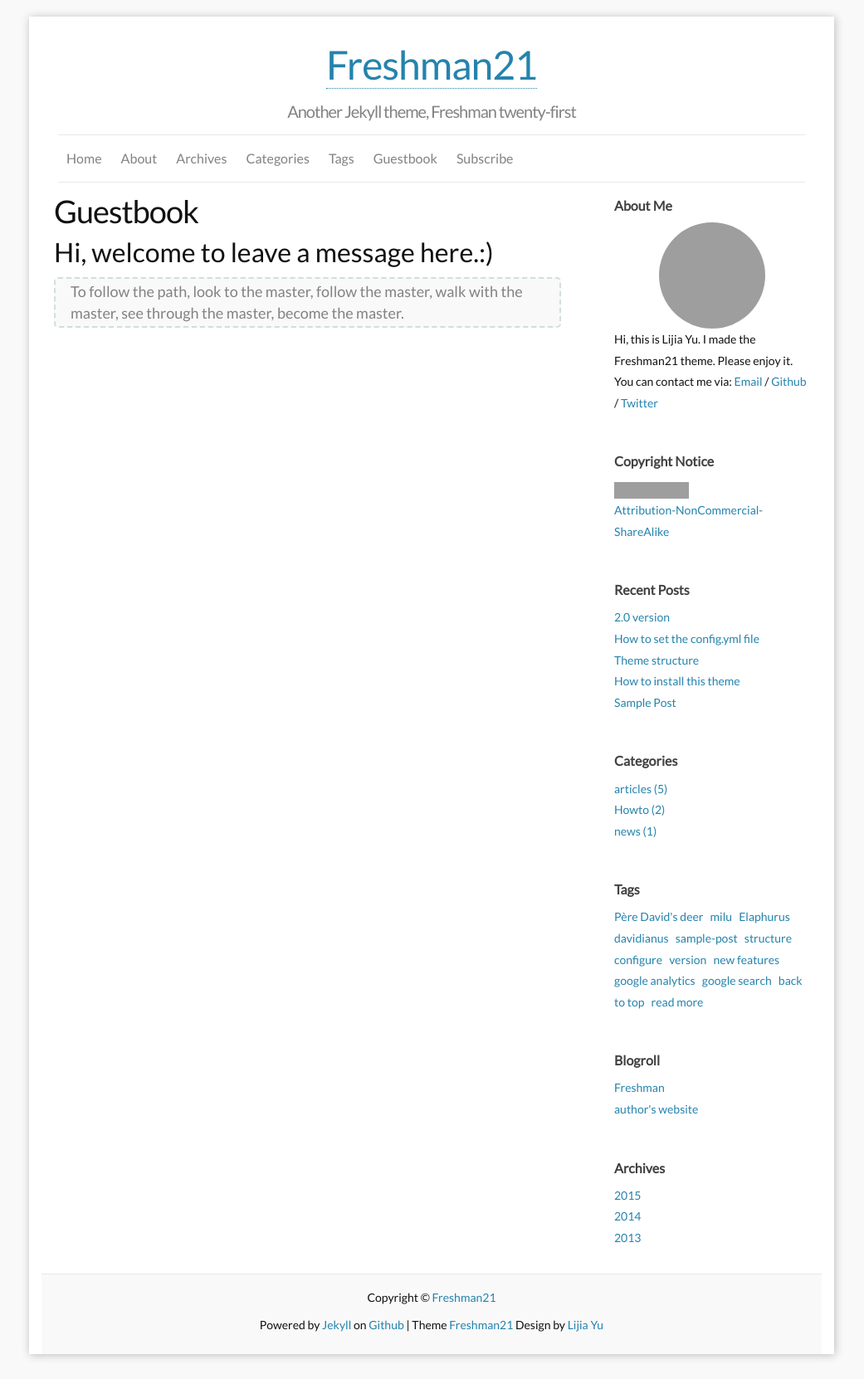
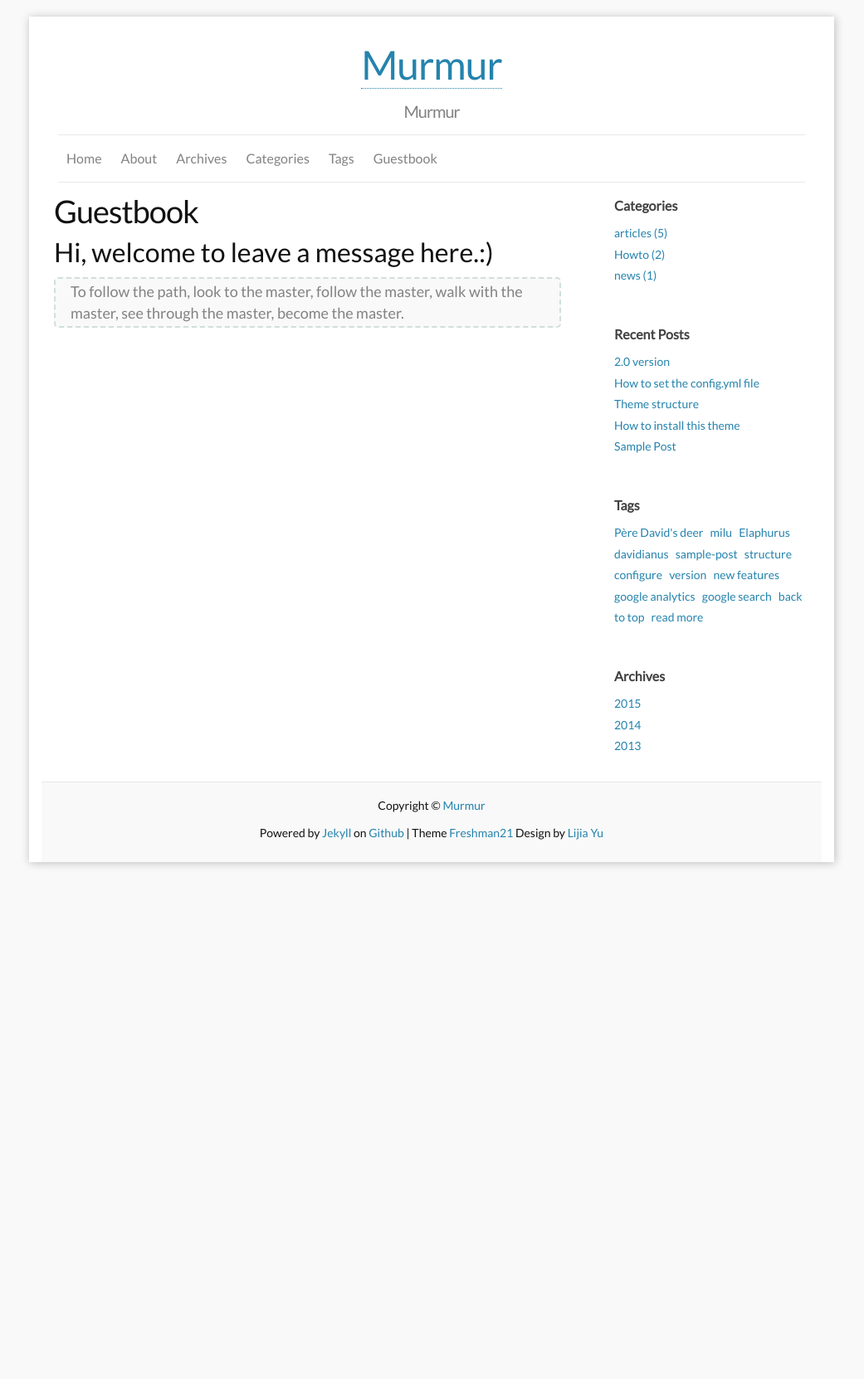
Before and after one commit to ej0cl6/blog, a Jekyll site: the page built from f_guestbook.md, in a window 1280 px wide. Shown: the whole page at 83% size, without its empty margins (120-1161 px from the left). Built offline with Jekyll 4.4.1, drawn with Linux system fonts in a browser that asks for light colours; comment, search, counter and statistics services are not loaded; after the commit the page ends 1069 px from its top, so only the background shows below that; grey boxes are pictures that could not be loaded.

Commit message:
test layout

```diff
--- a/_config.yml
+++ b/_config.yml
@@ -1,7 +1,7 @@
 ### Site info:
-title: Freshman21
-tagline: Another Jekyll theme, Freshman twenty-first
-author: Lijia Yu
+title: Murmur
+tagline: Murmur
+author: Kuan-Hao Huang
 email: yu@lijiayu.net
 description: "Freshman21 is a Jekyll blog theme." # You can edit this line in _config.yml. It will appear in your document head meta and in your feed.xml site description
 keywords: "Jekyll, theme, Freshman21"
@@ -10,17 +10,17 @@
 locale: en_US
 
 ### Personal info and site tools info:
-twitter_username: yulijia
-github_username:  yulijia
-disqus_shortname: freshman21
+twitter_username:
+github_username:
+disqus_shortname:
 favicon:     "/images/favicon.ico"
 aboutme: Hi, this is Lijia Yu. I made the Freshman21 theme. Please enjoy it. # these are shown on aboutme-sidebar.
 aboutme_photo: https://i.imgur.com/Mdc4szJl.jpg# your photo.
-google_analytics_key: UA-57979084-1 # put YOUR key here to enable tracking! (blank to disable)
+google_analytics_key: # put YOUR key here to enable tracking! (blank to disable)
 
 
 ### Site setting:
-ShowContactInfo: "True" # Personal Info (twitter,github,email) can be seen on aboutme-sidebar, those info only shown where ShowContactInfo == True
+ShowContactInfo: "False" # Personal Info (twitter,github,email) can be seen on aboutme-sidebar, those info only shown where ShowContactInfo == True
 default_column: "two" # blog style: two columns, if default_column != "two", you will see a one column blog.
 default_locale: "en" # blog sidebar language set, only include: English (en), Chinese (cn), Japanese (jp), Polish (pl), Korean (kr),  Russian (ru), Turkish (tr), and Indonesian (id).
 
@@ -173,12 +173,9 @@
 ### your Blogroll info, only name can shown on the page.
 
 Blogroll:
-      - name: Freshman
-        href: http://yulijia.net/freshman
-        title: Another Jekyll blog theme
-      - name: author's website
-        href: http://yulijia.net/
-        title: Lijia Yu's website
+      - name: Kuan-Hao Huang
+        href: http://khhuang.net
+        title: Personal Website
 
 
 ### Build settings
--- a/_includes/Aboutme.html
+++ /dev/null
@@ -1,23 +0,0 @@
-<div class="sidebar-module about">
-  <h4>{{ site.locales[site.default_locale].Aboutme }}</h4>
-  <img title="{{site.author}}" src="{{site.aboutme_photo}}" alt="{{site.author}}"/>
-  <span>{{site.aboutme}}</span>
-  <br />
-
-  {% if site.ShowContactInfo == "True" %}
-
-  You can contact me via:
-
-  {% if site.email != empty %}
-  <a href="mailto:{{site.email}}" title="mailto: {{site.email}}">Email</a> /
-  {% endif %}
-  {% if site.github_username != empty %}
-  <a href="https://github.com/{{site.github_username}}" title="GithubID: {{site.github_username}}">Github</a> /
-  {% endif %}
-  {% if site.twitter_username != empty %}
-  <a href="https://twitter.com/{{site.twitter_username}}" title="TwitterID: {{site.twitter_username}}">Twitter</a>
-  {% endif %}
-
-  {% endif %}
-
-</div>
--- a/_includes/Blogroll.html
+++ /dev/null
@@ -1,6 +0,0 @@
-<div class="sidebar-module">
-  <h4>{{ site.locales[site.default_locale].Blogroll }}</h4>
-  {% for friend in site.Blogroll %}
-  <li><a href="{{ friend.href }}" title="{{ friend.title }}">{{ friend.name }}</a></li>
-  {% endfor %}
-</div>
--- a/_includes/Copyright_Notice.html
+++ /dev/null
@@ -1,22 +0,0 @@
-<div class="sidebar-module"> <!-- sidebar-module-inset">-->
-  <h4>{{ site.locales[site.default_locale].Copyright_Notice }}</h4>
-
-  {% if site.default_locale == "cn" %}
-
-  <a href="http://creativecommons.org/licenses/by-nc-sa/3.0/deed.zh">
-    <img src="http://i.creativecommons.org/l/by-nc-sa/3.0/88x31.png">
-  </a>
-  <br />
-  <a href="http://creativecommons.org/licenses/by-nc-sa/3.0/deed.zh">署名-非商业性使用-相同方式共享</a>
-
-  {% else %}
-
-  <a href="http://creativecommons.org/licenses/by-nc-sa/3.0/">
-    <img src="http://i.creativecommons.org/l/by-nc-sa/3.0/88x31.png">
-  </a>
-  <br />
-  <a href="http://creativecommons.org/licenses/by-nc-sa/3.0/">Attribution-NonCommercial-ShareAlike</a>
-
-  {% endif %}
-
-</div>
--- a/_includes/sidebar.html
+++ b/_includes/sidebar.html
@@ -1,9 +1,6 @@
 <div class="col-sm-2">
-{% include Aboutme.html %}
-{% include Copyright_Notice.html %}
+{% include Categories.html %}
 {% include Recent_Posts.html %}
-{% include Categories.html %}
 {% include Tags.html %}
-{% include Blogroll.html %}
 {% include Archives.html %}
 </div>
```
Also changed, not shown: feed.xml (deleted, +0 -31 lines).
